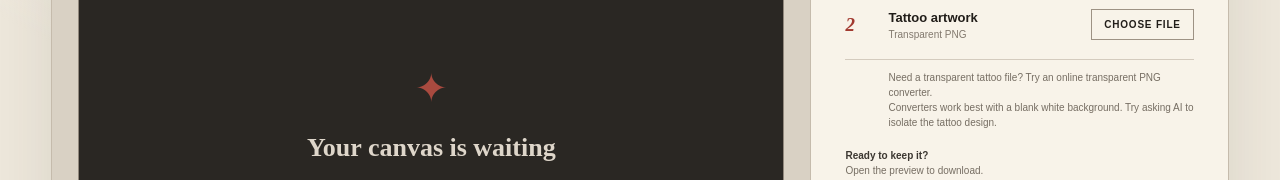
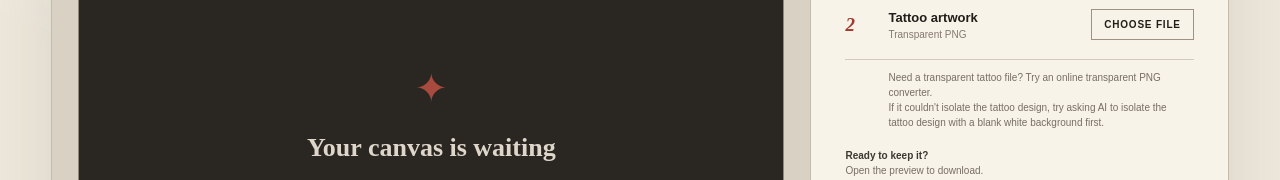
Before and after one commit to m7tapia/try-tat, a React (Vite) app: page / in a window 1280 px wide. Shown: the part 406-586 px from the top of the page. Built offline with nearby package versions, Linux system fonts and the light colour scheme.

Commit message:
minimal change to upload tip

```diff
--- a/src/components/ControlPanel.tsx
+++ b/src/components/ControlPanel.tsx
@@ -65,8 +65,8 @@ export function ControlPanel({
         <p className="upload-tip">
           Need a transparent tattoo file? Try an online transparent PNG converter.
           <br />
-          Converters work best with a blank white background. Try asking AI to
-          isolate the tattoo design.
+          If it couldn't isolate the tattoo design, try asking AI to
+          isolate the tattoo design with a blank white background first.
         </p>
 
         {error && (
```
